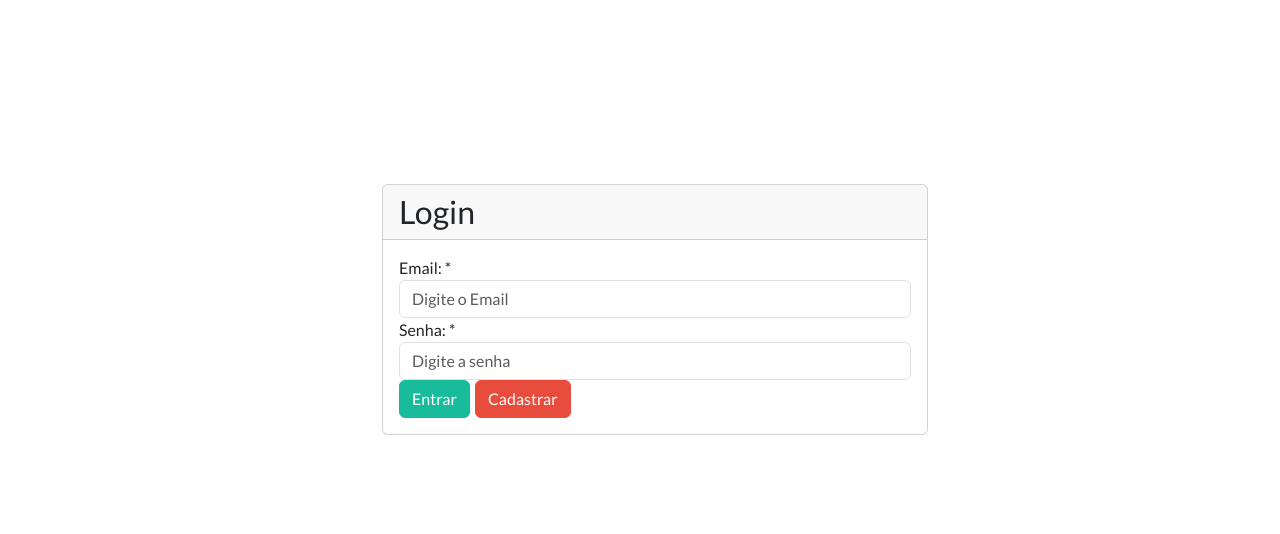
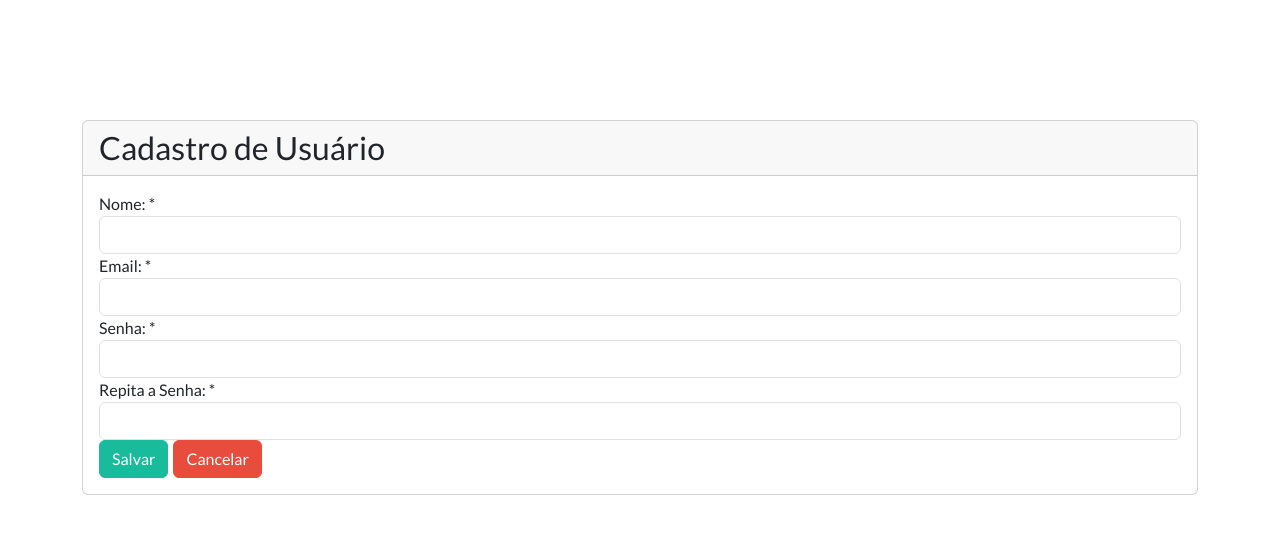
Before and after one commit to dugraf/Curso-Full-Stack-com-Spring-Boot-e-React-JS, a React (Create React App) app in the folder frontend/: page / in a window 1280 px wide. Shown: the top 534 px of the page. Built offline with nearby package versions, Linux system fonts and the light colour scheme.

Commit message:
Implementando o componente de Cadastro de Usuários

```diff
--- a/frontend/src/App.js
+++ b/frontend/src/App.js
@@ -2,12 +2,13 @@
 import 'bootswatch/dist/flatly/bootstrap.css';
 import Login from './views/login'
 import './custom.css'
+import CadastroUsuario from "./views/cadastroUsuario";
 
 class App extends React.Component{
   render() {
     return(
       <div>
-        <Login/>
+        <CadastroUsuario/>
       </div>
     )
   }
--- /dev/null
+++ b/frontend/src/views/cadastroUsuario.js
@@ -0,0 +1,66 @@
+import React from "react";
+
+import Card from "../components/card";
+import FormGroup from "../components/form-group";
+
+class CadastroUsuario extends React.Component{
+
+    state = {
+        nome : '',
+        email: '',
+        senha: '',
+        senhaRepeticao : ''
+    }
+
+    cadastrar = () => {
+        console.log(this.state)
+    }
+
+    render(){
+        return (
+            <div className="container">
+                <Card title="Cadastro de Usuário">
+                    <div className="row">
+                        <div className="col-lg-12">
+                            <div className="bs-component">
+                                <FormGroup label="Nome: *" htmlFor="inputNome">
+                                    <input type="text"
+                                        id="inputNome"
+                                        className="form-control"
+                                        name="nome"
+                                        onChange={e => this.setState({nome: e.target.value})} />
+                                </FormGroup>
+                                <FormGroup label="Email: *" htmlFor="inputEmail">
+                                    <input type="email"
+                                        id="inputEmail"
+                                        className="form-control"
+                                        name="email"
+                                        onChange={e => this.setState({email: e.target.value})} />
+                                </FormGroup>
+                                <FormGroup label="Senha: *" htmlFor="inputSenha">
+                                    <input type="password"
+                                        id="inputSenha"
+                                        className="form-control"
+                                        name="senha"
+                                        onChange={e => this.setState({senha: e.target.value})} />
+                                </FormGroup>
+                                <FormGroup label="Repita a Senha: *" htmlFor="inputRepitaSenha">
+                                    <input type="password"
+                                        id="inputRepitaSenha"
+                                        className="form-control"
+                                        name="senha"
+                                        onChange={e => this.setState({senhaRepeticao: e.target.value})} />
+                                </FormGroup>
+                                <button onClick={this.cadastrar} type="button" className="btn btn-success">Salvar</button>
+                                <button onClick={this.cancelar} type="button" className="btn btn-danger">Cancelar</button>
+                            </div>
+                        </div>
+                    </div>
+                </Card>
+            </div>
+
+        )
+    }
+}
+
+export default CadastroUsuario
```
